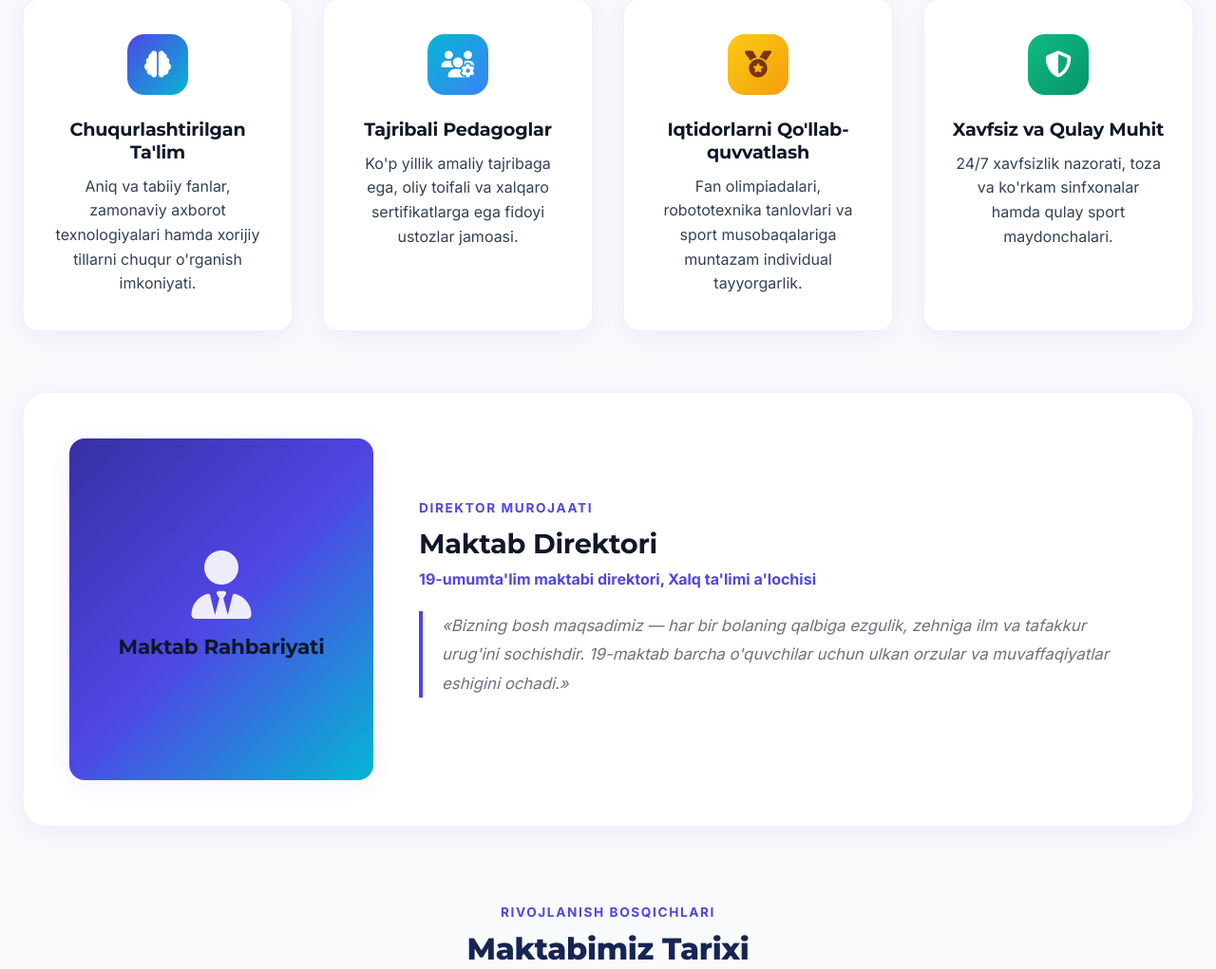
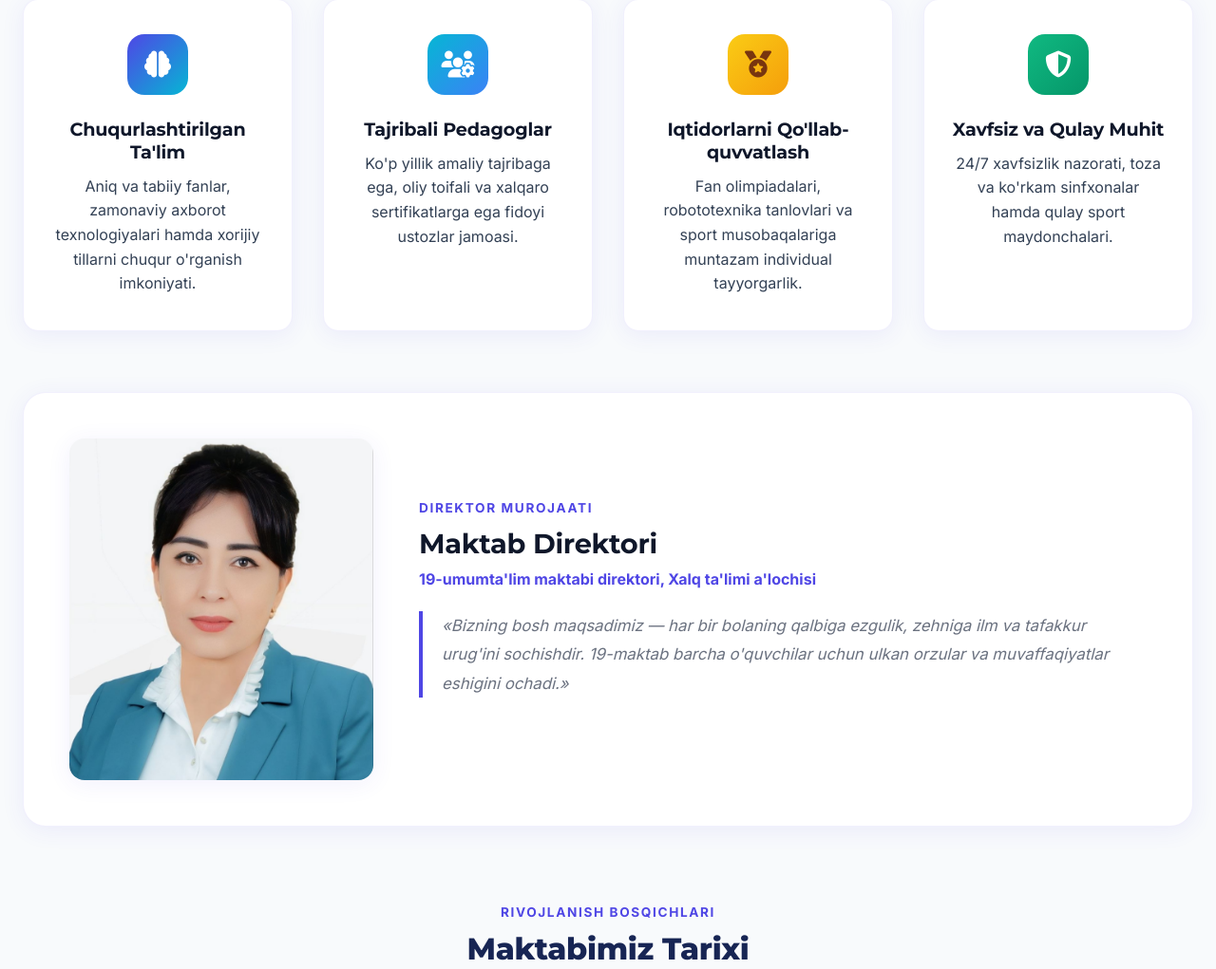
Before and after one commit to uznet7827-art/19maktab, a Django app: page /about/ in a window 1280 px wide. Shown: the part 1184-2205 px from the top of the page at 95% size. Run offline with Django 4.2, Linux system fonts and the light colour scheme; data that the repository does not hold is empty.

Commit message:
Add school director photo to homepage and about page

```diff
--- a/apps/core/management/commands/create_sample_data.py
+++ b/apps/core/management/commands/create_sample_data.py
@@ -38,6 +38,7 @@ class Command(BaseCommand):
                     "laboratories, sports complexes, and IT classrooms."
                 ),
                 'director_name': "Karimova Gulnora Ahmadovna",
+                'director_photo': "director/director.png",
                 'director_message': (
                     "Hurmatli ota-onalar va aziz o'quvchilar! Bizning 19-maktabimiz har bir bolaning "
                     "iqtidori va qobiliyatini yuzaga chiqarish uchun barcha imkoniyatlarni yaratadi."
@@ -57,6 +58,9 @@ class Command(BaseCommand):
                 'accent_color': "#FACC15",
             }
         )
+        if not site_settings.director_photo:
+            site_settings.director_photo = "director/director.png"
+            site_settings.save()
         if created:
             self.stdout.write(self.style.SUCCESS("[OK] SiteSettings created."))
         else:
--- a/templates/about.html
+++ b/templates/about.html
@@ -97,10 +97,7 @@
         {% if director.photo %}
         <img src="{{ director.photo.url }}" alt="{{ director.name }}">
         {% else %}
-        <div class="hero-placeholder-art" style="height: 100%;">
-          <i class="fas fa-user-tie"></i>
-          <h4>Maktab Rahbariyati</h4>
-        </div>
+        <img src="{% static 'images/director.png' %}" alt="{{ director.name|default:'Maktab Direktori' }}" style="width: 100%; height: 100%; object-fit: cover;">
         {% endif %}
       </div>
       <div>
--- a/templates/home.html
+++ b/templates/home.html
@@ -147,9 +147,8 @@
           <img src="{{ site_settings.director_photo.url }}"
                alt="{{ site_settings.director_name }}" class="director-photo">
         {% else %}
-          <div class="director-photo-placeholder">
-            <i class="fas fa-user-tie"></i>
-          </div>
+          <img src="{% static 'images/director.png' %}"
+               alt="{{ site_settings.director_name|default:'Maktab direktori' }}" class="director-photo">
         {% endif %}
         <div class="mt-3 text-center">
           <h5 class="fw-bold mb-0 fs-6">{{ site_settings.director_name }}</h5>
```
Also changed, not shown: static/images/director.png (added).
